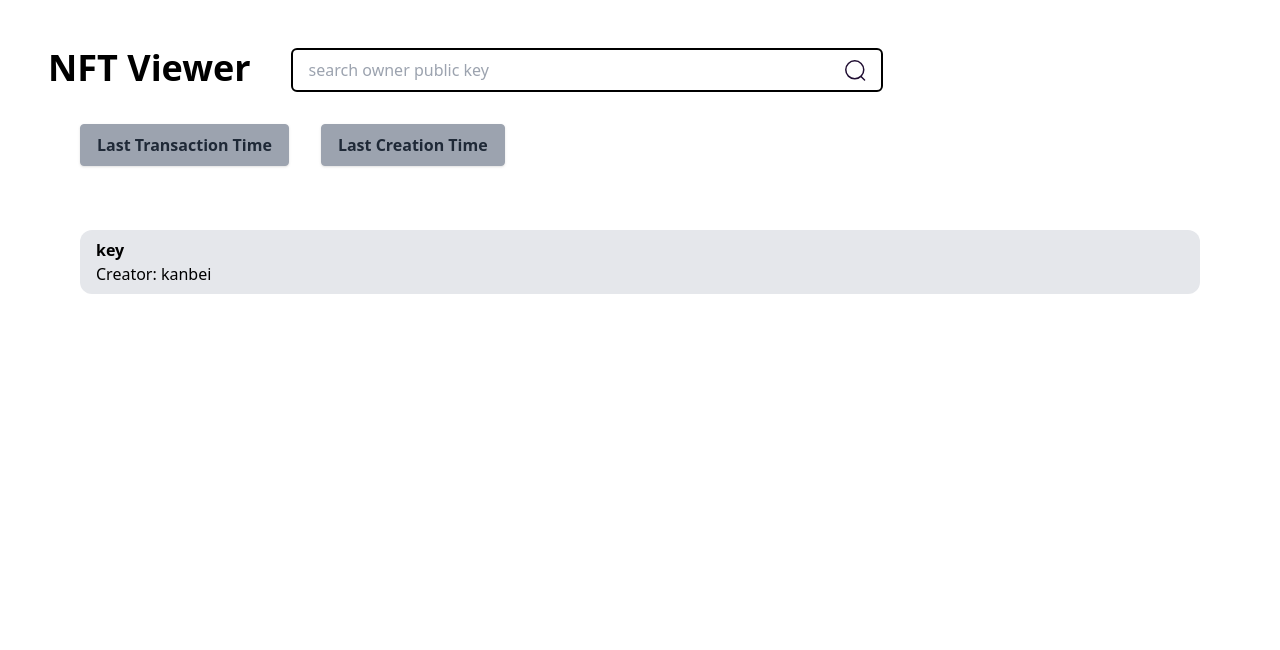
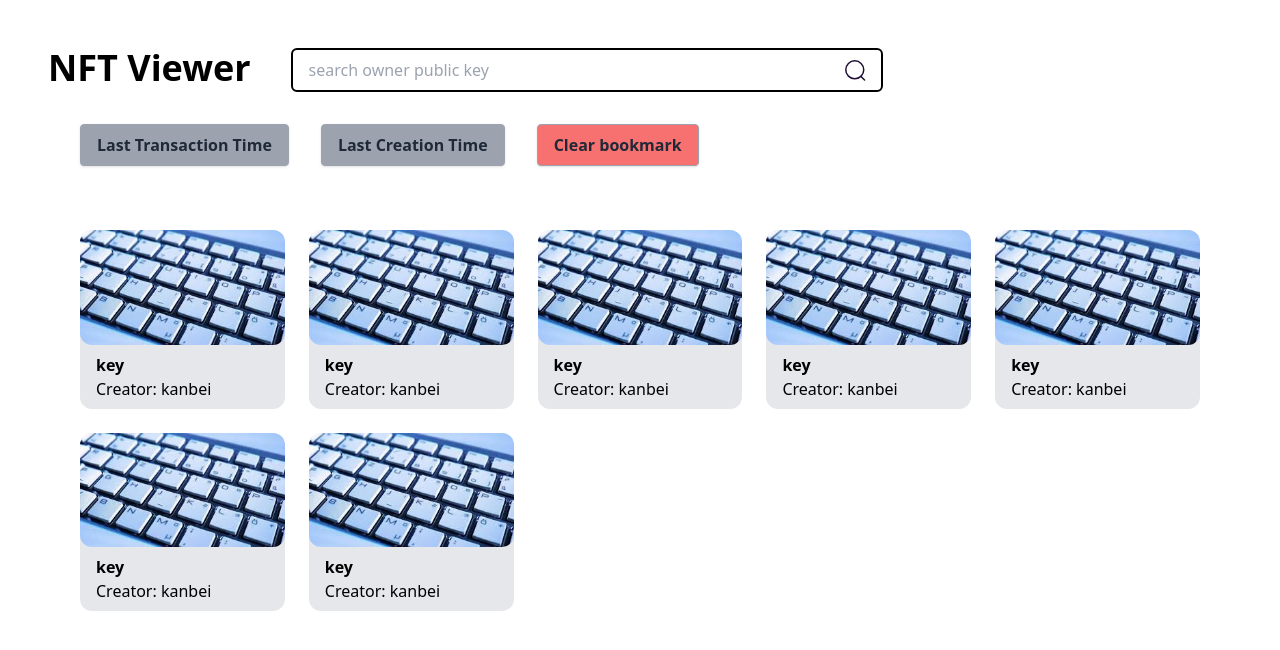
Before and after one commit to anteroselin/nft-viewer-solana, a Next.js app: page /view in a window 1280 px wide. Shown: the top 650 px of the page. Built offline with nearby package versions, Linux system fonts and the light colour scheme.

Commit message:
arranged nft

```diff
--- a/components/NFTView.tsx
+++ b/components/NFTView.tsx
@@ -7,8 +7,7 @@ const NFTView = ({ name="", creator=""}) => {
   }
   return (
     <div className="rounded-xl bg-gray-200 w-full">
-      {/* <img className="rounded-xl w-full" src="key.jpg"></img> */}
-      <starIcon></starIcon>
+      <img className="rounded-xl w-full" src="key.jpg"></img>
       <div className="px-4 py-2">
         <p className="font-bold"> {name} </p>
         <p> Creator: {creator} </p>
--- a/components/icons/star.tsx
+++ b/components/icons/star.tsx
@@ -1,8 +1,6 @@
 const starIcon = ({ className="" }) => {
   return (
-    <svg className={className} width="16" height="16" viewBox="0 0 16 16">
-      <path fill="#f8b84e" d="m -1220,1212.3622 c -11.656,8.3257 -86.4464,-44.4525 -100.7701,-44.5681 -14.3237,-0.1155 -89.9559,51.4489 -101.4761,42.9361 -11.5202,-8.5127 15.5634,-95.9519 11.2471,-109.6103 -4.3164,-13.6584 -76.7287,-69.6546 -72.1925,-83.2416 4.5362,-13.5869 96.0651,-14.8491 107.7211,-23.17482 11.656,-8.32575 42.535,-94.49779 56.8587,-94.38221 14.3237,0.11559 43.8081,86.77471 55.3283,95.28747 11.5202,8.51276 103.0168,11.25186 107.3331,24.91016 4.3164,13.6584 -68.9902,68.4788 -73.5264,82.0658 -4.5362,13.5869 21.1328,101.4517 9.4768,109.7775 z" color="#000" overflow="visible" transform="matrix(.04574 0 0 .04561 68.85 -40.34)" style="marker:none"/>
-    </svg>
+    <svg xmlns="http://www.w3.org/2000/svg" xmlns:xlink="http://www.w3.org/1999/xlink" width="16" height="16" viewBox="0 0 16 16"><defs><linearGradient id="b" x1="-1483.396" x2="-1155.767" y1="1056.787" y2="1056.787" gradientUnits="userSpaceOnUse" xlink:href="#a"/><linearGradient id="a"><stop offset="0" stop-color="#fcd635"/><stop offset="1" stop-color="#f7a928"/></linearGradient></defs><path style="marker:none" fill="url(#b)" d="m -1220,1212.3622 c -11.656,8.3257 -86.4464,-44.4525 -100.7701,-44.5681 -14.3237,-0.1155 -89.9559,51.4489 -101.4761,42.9361 -11.5202,-8.5127 15.5634,-95.9519 11.2471,-109.6103 -4.3164,-13.6584 -76.7287,-69.6546 -72.1925,-83.2416 4.5362,-13.5869 96.0651,-14.8491 107.7211,-23.17482 11.656,-8.32575 42.535,-94.49779 56.8587,-94.38221 14.3237,0.11559 43.8081,86.77471 55.3283,95.28747 11.5202,8.51276 103.0168,11.25186 107.3331,24.91016 4.3164,13.6584 -68.9902,68.4788 -73.5264,82.0658 -4.5362,13.5869 21.1328,101.4517 9.4768,109.7775 z" color="#000" enable-background="accumulate" overflow="visible" transform="matrix(.04574 0 0 .04561 68.85 -40.34)"/></svg>
   )
 }
 
--- a/pages/view.tsx
+++ b/pages/view.tsx
@@ -21,11 +21,21 @@ const View: NextPage = () => {
           <button className="ml-8 bg-gray-400 hover:bg-gray-300 text-gray-800 font-semibold py-2 px-4 border border-gray-400 rounded shadow">
             Last Creation Time
           </button>
+          <button className="float-right ml-8 bg-red-400 hover:bg-red-300 text-gray-800 font-semibold py-2 px-4 border border-gray-400 rounded shadow">
+            Clear bookmark
+          </button>
         </div>
-        <div className='flex mt-16'>
-          <NFTView name="key" creator="kanbei"></NFTView>
+        <div className='flex'>
+          <div className='grid grid-cols-3 gap-4 md:grid-cols-5 md:gap-6 mt-16'>
+            <NFTView name="key" creator="kanbei"></NFTView>
+            <NFTView name="key" creator="kanbei"></NFTView>
+            <NFTView name="key" creator="kanbei"></NFTView>
+            <NFTView name="key" creator="kanbei"></NFTView>
+            <NFTView name="key" creator="kanbei"></NFTView>
+            <NFTView name="key" creator="kanbei"></NFTView>
+            <NFTView name="key" creator="kanbei"></NFTView>
+          </div>
         </div>
-
       </div>
     </div>
   )
```
